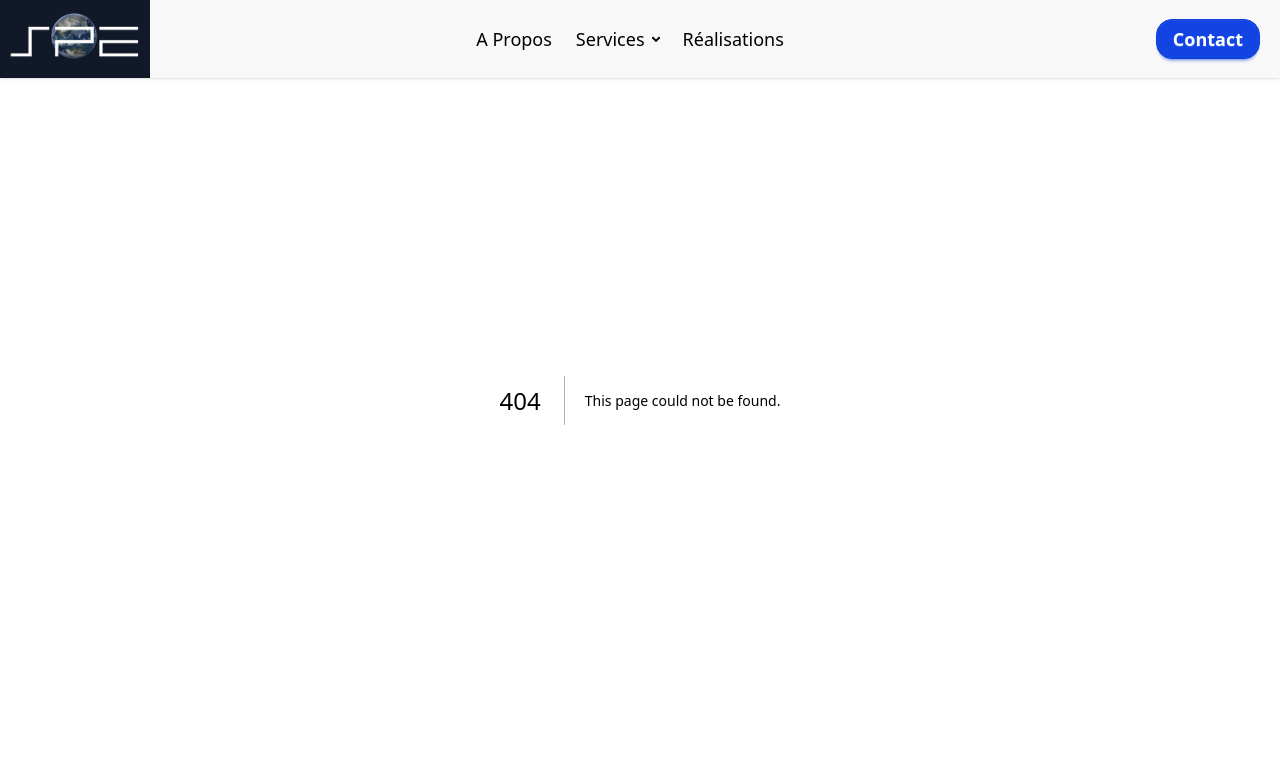
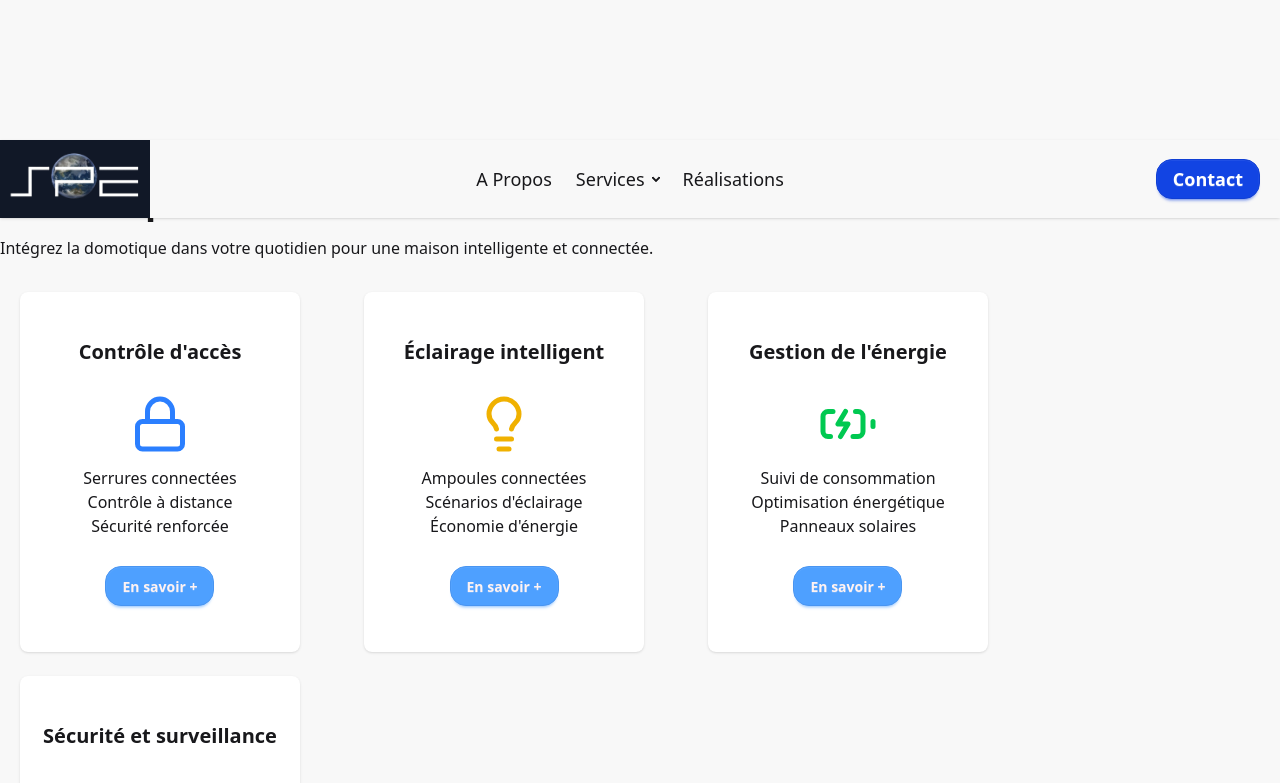
Before and after one commit to EwenLM/spedocker, a Next.js app: page /service/domotique in a window 1280 px wide. Before the commit this address had no page. Shown: the top 783 px of the page. Built offline with nearby package versions, Linux system fonts and the light colour scheme.

Commit message:
pages services

```diff
--- a/app/api/sendEmail/route.tsx
+++ b/app/api/sendEmail/route.tsx
@@ -18,15 +18,15 @@ export async function POST(req: NextRequest) {
       host: "smtp-mail.outlook.com",
       port: 587,
       secure: false,
-      tls: {
-        rejectUnauthorized: false, // Désactive la vérification du certificat
-      },
+      // tls: {
+      //   rejectUnauthorized: false, // Désactive la vérification du certificat
+      // },
       auth: {
         user: process.env.SMTP_USER!,
         pass: process.env.SMTP_PASS!,
       },
     });
-console.log("SMTP_USER:", process.env.SMTP_USER);
+    console.log(process.env.SMTP_USER!, process.env.SMTP_PASS!);
 
     await transporter
       .verify()
--- a/app/component/client/Card.tsx
+++ b/app/component/client/Card.tsx
@@ -7,6 +7,8 @@ interface ServiceCardProps {
   icon: LucideIcon;
   color: string;
   items: string[];
+  button: string;
+  buttonLink?: string;
 }
 
 const borderHoverClasses: Record<string, string> = {
@@ -30,6 +32,8 @@ export default function ServiceCard({
   icon: Icon,
   color,
   items,
+  button,
+  buttonLink
 }: ServiceCardProps) {
   return (
     <article
@@ -49,7 +53,7 @@ export default function ServiceCard({
           ))}
         </ul>
         <div className="card-actions justify-end">
-          <button className="btn btn-secondary">En savoir +</button>
+          <a href={buttonLink} className="btn btn-secondary">{button}</a>
         </div>
       </div>
     </article>
--- a/app/component/client/Service.tsx
+++ b/app/component/client/Service.tsx
@@ -1,20 +1,31 @@
-import React from 'react'
-import Card from '@/app/component/client/Card'
+import React from "react";
+import Card from "@/app/component/client/Card";
 
+import { LucideIcon } from "lucide-react";
 
 interface ServiceProps {
-    title: String,
-    description: String,
-    link: String,
-    images: string[],
-    cards: string[]
-
+  title: string;
+  description: string;
+  cards: {
+    title: string;
+    icon: LucideIcon;
+    color: string;
+    items: string[];
+    button: string;
+    buttonLink?: string;
+  }[];
 }
 
-export default function Service() {
+export default function Service({ title, description, cards }: ServiceProps) {
   return (
-    <main>
-
+    <main className="container mx-auto py-10">
+      <h1 className="text-4xl font-bold mb-4">{title}</h1>
+      <p className="mb-8">{description}</p>
+      <div className="flex flex-wrap gap-6">
+        {cards.map((card, idx) => (
+          <Card key={idx} {...card} />
+        ))}
+      </div>
     </main>
-  )
+  );
 }
--- a/app/page.tsx
+++ b/app/page.tsx
@@ -27,12 +27,16 @@ const services = [
       "Maison connectée",
       "Ventilation",
     ],
+    button: "En savoir +",
+    buttonLink: "/service/electricite",
   },
   {
     title: "Plomberie",
     icon: ShowerHead,
     color: "blue",
     items: ["Rénovations", "Chauffe-eau", "Maison neuve", "Accessibilité PMR"],
+    button: "En savoir +",
+    buttonLink: "/service/plomberie",
   },
   {
     title: "Chauffage",
@@ -44,6 +48,8 @@ const services = [
       "Gestion intelligente",
       "Chauffage au sol",
     ],
+    button: "En savoir +",
+    buttonLink: "/service/chauffage",
   },
   {
     title: "Domotique",
@@ -55,6 +61,8 @@ const services = [
       "Alarmes",
       "Vidéosurveillance",
     ],
+    button: "En savoir +",
+    buttonLink: "/service/domotique",
   },
 ];
 
@@ -65,12 +73,16 @@ const secteurs = [
     icon: House,
     color: "black",
     items: ["Maisons", "Habitat Collectif", "Appartement"],
+    button: "En savoir +",
+    buttonLink: "#",
   },
   {
     title: "Tertiaire",
     icon: Store,
     color: "black",
     items: ["Commerce", "Administration", "Collectivités"],
+    button: "En savoir +",
+    buttonLink: "#",
   },
   {
     title: "Zone d'activité",
@@ -81,6 +93,8 @@ const secteurs = [
       "Saint-Brieuc/ Ploërmel",
       "Vannes/Lorient",
     ],
+    button: "En savoir +",
+    buttonLink: "#",
   },
 ];
 
--- /dev/null
+++ b/app/service/chauffage/page.tsx
@@ -0,0 +1,62 @@
+import React from "react";
+import Service from "@/app/component/client/Service";
+import { Earth, Wind, Smartphone, SquareRoundCorner } from "lucide-react";
+
+export default function Page() {
+  return (
+    <Service
+      title="Chauffage"
+      description="Optimisez votre confort thermique avec nos solutions de chauffage adaptées à vos besoins."
+      cards={[
+        {
+          title: "Géothermie",
+          icon: Earth, // Replace with actual icon import
+          color: "blue",
+          items: [
+            "Installation de pompes à chaleur",
+            "Économie d'énergie",
+            "Confort thermique",
+          ],
+          button: "En savoir +",
+          buttonLink: "/services/realisations",
+        },
+        {
+          title: "Aérothermie",
+          icon: Wind, // Replace with actual icon import
+          color: "green",
+          items: [
+            "Systèmes aérothermiques",
+            "Efficacité énergétique",
+            "Confort toute l'année",
+          ],
+          button: "En savoir +",
+          buttonLink: "/services/realisations",
+        },
+        {
+          title: "Gestion intelligente",
+          icon: Smartphone, // Replace with actual icon import
+          color: "purple",
+          items: [
+            "Thermostats connectés",
+            "Contrôle à distance",
+            "Optimisation de la consommation",
+          ],
+          button: "En savoir +",
+          buttonLink: "/services/realisations",
+        },
+        {
+          title: "Chauffage au sol",
+          icon: SquareRoundCorner, // Replace with actual icon import
+          color: "orange",
+          items: [
+            "Installation de chauffage au sol",
+            "Confort thermique",
+            "Économie d'espace",
+          ],
+          button: "En savoir +",
+          buttonLink: "/services/realisations",
+        },
+      ]}
+    />
+  );
+}
--- /dev/null
+++ b/app/service/domotique/page.tsx
@@ -0,0 +1,64 @@
+import React from "react";
+import Service from "@/app/component/client/Service";
+import { Lightbulb, Lock, BatteryCharging, Camera } from "lucide-react";
+
+export default function Page() {
+  return (
+    <main className=" mt-20 lg:mt-35">
+      <Service
+        title="Domotique"
+        description="Intégrez la domotique dans votre quotidien pour une maison intelligente et connectée."
+        cards={[
+          {
+            title: "Contrôle d'accès",
+            icon: Lock,
+            color: "blue",
+            items: [
+              "Serrures connectées",
+              "Contrôle à distance",
+              "Sécurité renforcée",
+            ],
+            button: "En savoir +",
+            buttonLink: "/services/realisations",
+          },
+          {
+            title: "Éclairage intelligent",
+            icon: Lightbulb,
+            color: "yellow",
+            items: [
+              "Ampoules connectées",
+              "Scénarios d'éclairage",
+              "Économie d'énergie",
+            ],
+            button: "En savoir +",
+            buttonLink: "/services/realisations",
+          },
+          {
+            title: "Gestion de l'énergie",
+            icon: BatteryCharging,
+            color: "green",
+            items: [
+              "Suivi de consommation",
+              "Optimisation énergétique",
+              "Panneaux solaires",
+            ],
+            button: "En savoir +",
+            buttonLink: "/services/realisations",
+          },
+          {
+            title: "Sécurité et surveillance",
+            icon: Camera,
+            color: "red",
+            items: [
+              "Caméras connectées",
+              "Alarmes intelligentes",
+              "Détection de mouvement",
+            ],
+            button: "En savoir +",
+            buttonLink: "/services/realisations",
+          },
+        ]}
+      />
+    </main>
+  );
+}
--- /dev/null
+++ b/app/service/electricite/page.tsx
@@ -0,0 +1,45 @@
+import Service from "@/app/component/client/Service";
+import { Plug2 } from "lucide-react";
+
+export default function Page() {
+  return (
+    <Service
+      title="Électricité"
+      description="Tous vos travaux d'électricité, rénovation, installation, mise aux normes..."
+      cards={[
+        {
+          title: "Rénovation",
+          icon: Plug2,
+          color: "yellow",
+          items: ["Maisons", "Appartements", "Locaux professionnels"],
+          button: "En savoir +",
+          buttonLink: "/services/realisations"
+        },
+        {
+          title: "Remise aux normes",
+          icon: Plug2,
+          color: "yellow",
+          items: ["Mise aux normes", "Sécurité électrique", "Conformité"],
+          button: "En savoir +",
+          buttonLink: "/services/realisations"
+        },
+        {
+          title: "Maison connectée",
+          icon: Plug2,
+          color: "yellow",
+          items: ["Domotique", "Gestion intelligente", "Sécurité"],
+          button: "En savoir +",
+          buttonLink: "/services/realisations"
+        },
+        {
+          title: "Ventilation",
+          icon: Plug2,
+          color: "yellow",
+          items: ["Systèmes de ventilation", "Qualité de l'air", "Confort thermique"],
+          button: "En savoir +",
+          buttonLink: "/services/realisations"
+        }
+      ]}
+    />
+  );
+}
--- /dev/null
+++ b/app/service/plomberie/page.tsx
@@ -0,0 +1,9 @@
+import React from 'react'
+
+export default function page() {
+  return (
+    <div>
+
+    </div>
+  )
+}
--- a/tsconfig.json
+++ b/tsconfig.json
@@ -8,7 +8,7 @@
     "noEmit": true,
     "esModuleInterop": true,
     "module": "esnext",
-    "moduleResolution": "node",
+    "moduleResolution": "bundler", // Changed from "node" to "bundler"
     "resolveJsonModule": true,
     "isolatedModules": true,
     "jsx": "preserve",
```
Also changed, not shown: app/realisations/page.tsx (added).
